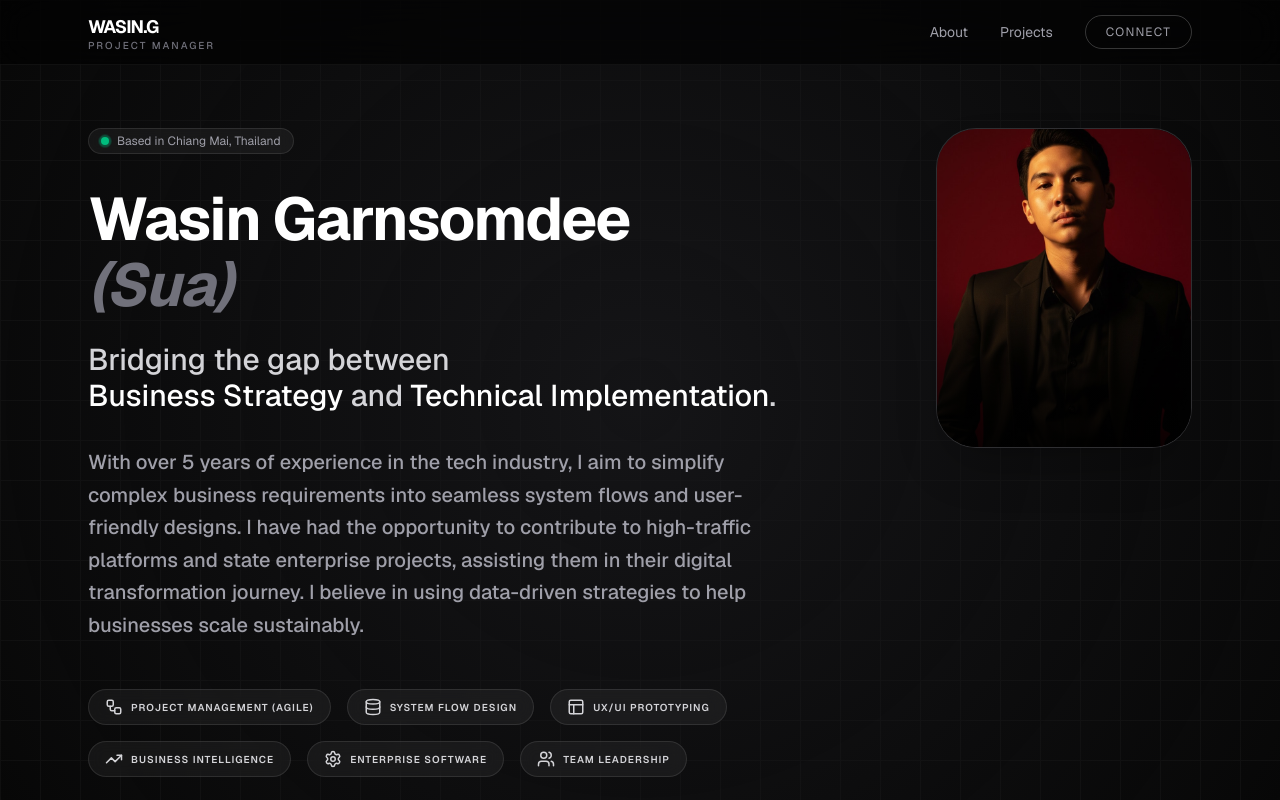
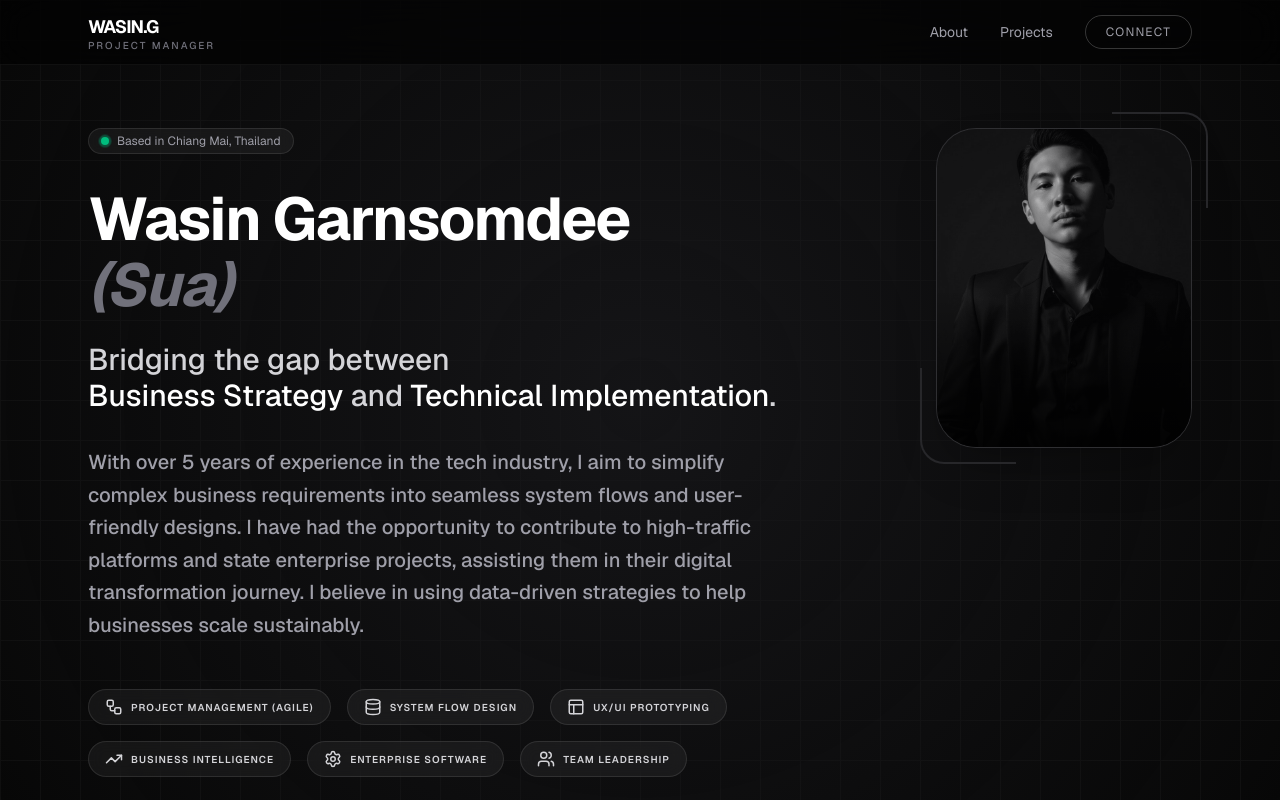
Before and after one commit to wasingsd/wasingsd.github.io, a Next.js app: page / in a window 1280 px wide. Shown: the top 800 px of the page. Built offline with nearby package versions, Linux system fonts and the light colour scheme.

Commit message:
feat: Add initial personal portfolio page with hero, projects, and expertise sections.

```diff
--- a/src/app/page.tsx
+++ b/src/app/page.tsx
@@ -145,12 +145,15 @@ const App = () => {
             {/* Profile Image Slot */}
             <div className="hidden lg:block relative group">
               <div className="w-64 h-80 bg-zinc-900 rounded-[2.5rem] overflow-hidden border border-white/10 relative shadow-2xl">
-                <div className="w-full h-full bg-gradient-to-br from-zinc-800 to-black flex items-center justify-center">
-                  <span className="w-full h-full bg-no-repeat bg-cover bg-center" style={{ backgroundImage: 'url("/wasinpf.jpg")' }}></span>
-                </div>
-                {/* Image placeholder removed for privacy unless user adds it back, keeping structure */}
+                <img
+                  src="/wasinpf.jpg"
+                  alt="Wasin Profile"
+                  className="w-full h-full object-cover grayscale opacity-80 group-hover:grayscale-0 group-hover:opacity-100 transition-all duration-700"
+                />
                 <div className="absolute inset-0 bg-gradient-to-t from-black/80 via-transparent to-transparent"></div>
               </div>
+              <div className="absolute -bottom-4 -left-4 w-24 h-24 border-l-2 border-b-2 border-zinc-800 rounded-bl-3xl"></div>
+              <div className="absolute -top-4 -right-4 w-24 h-24 border-r-2 border-t-2 border-zinc-800 rounded-tr-3xl"></div>
             </div>
           </div>
         </section>
```
